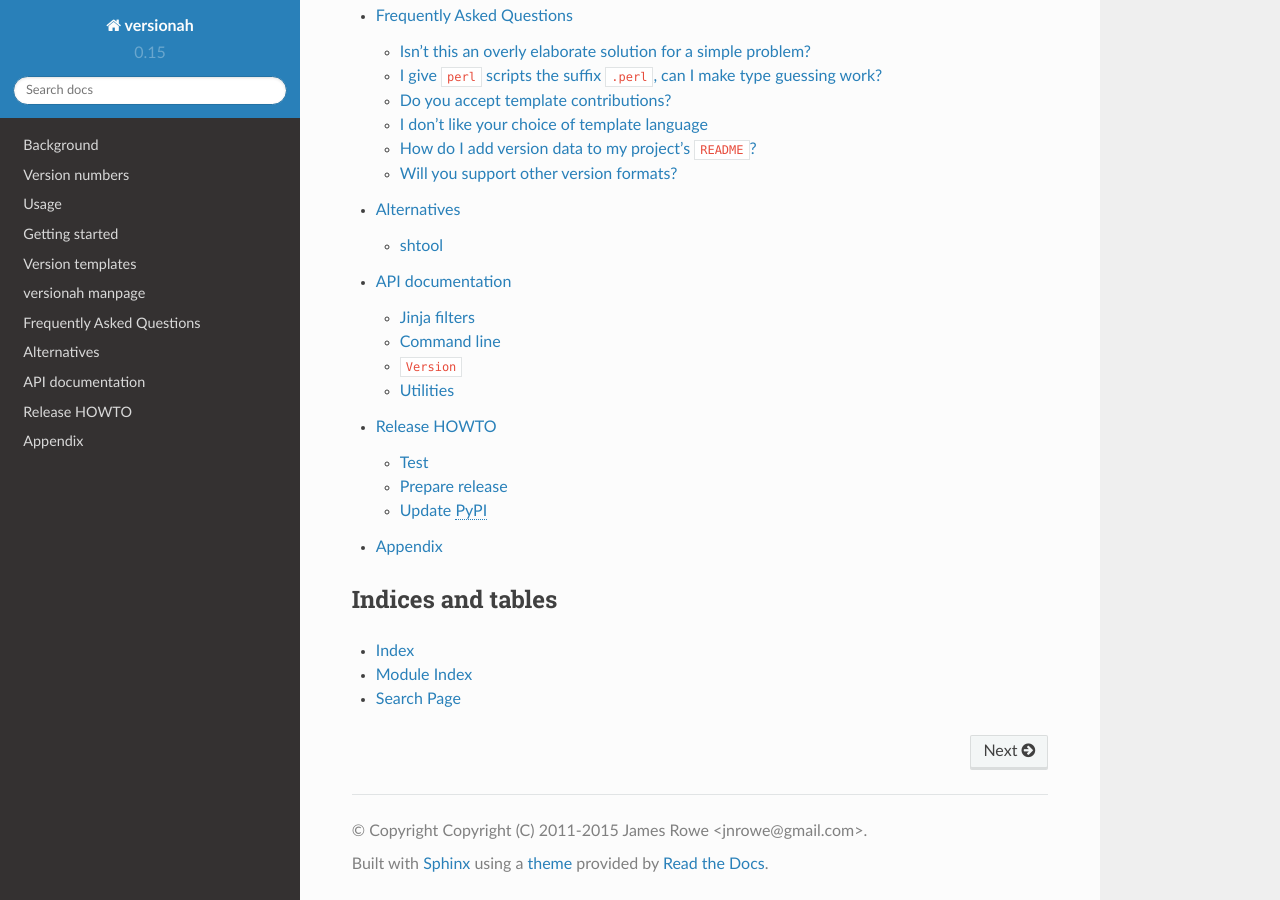
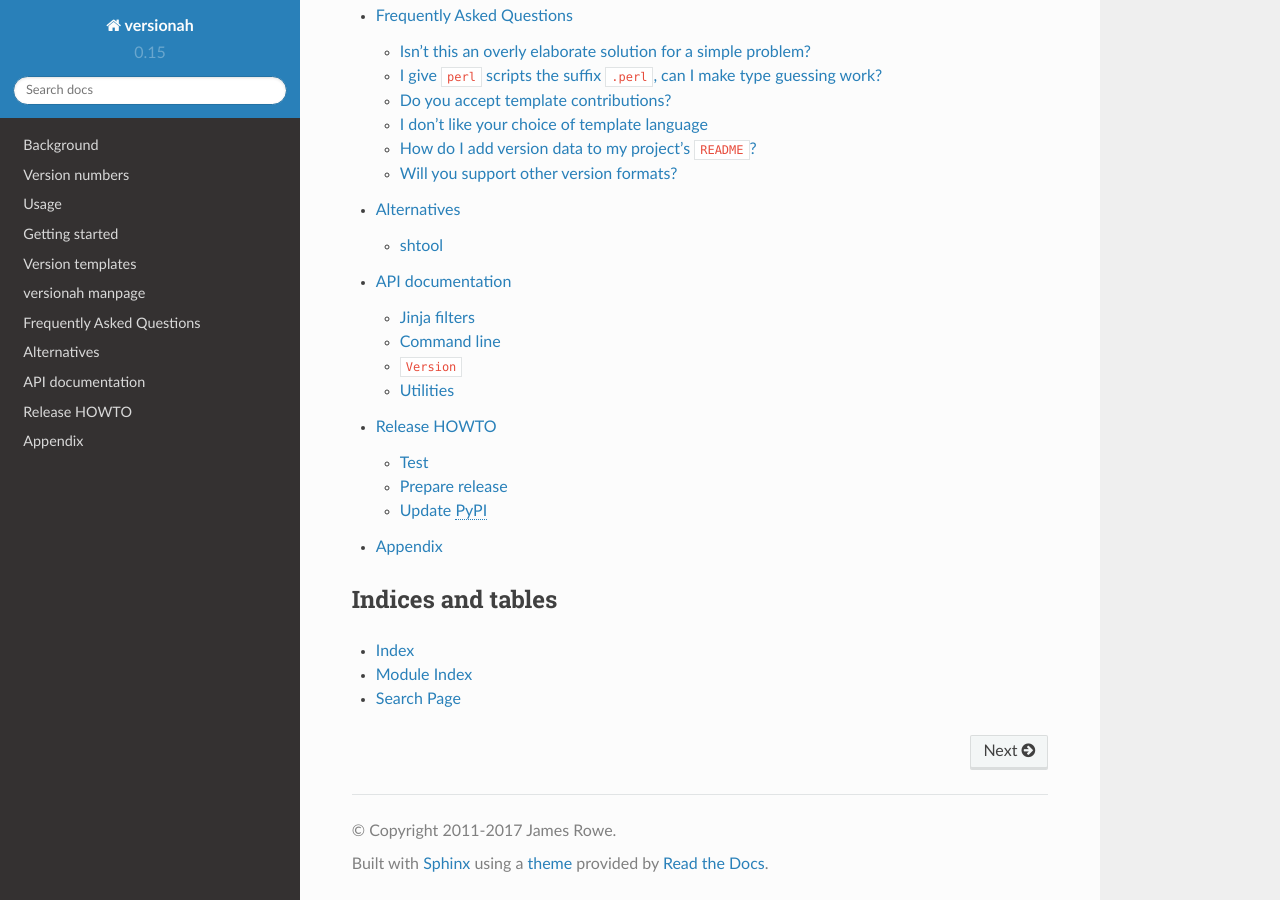
Before and after one commit to JNRowe/versionah, a Sphinx documentation site: the page built from doc/index.rst, in a window 1280 px wide and 900 px high, scrolled down 1368 px. Built offline with Sphinx 7.4.7 and the Read the Docs theme 2.0.0, drawn with Linux system fonts in a browser that asks for light colours.

Commit message:
[Tr] Fix copyright footer in Sphinx output

```diff
--- a/doc/conf.py
+++ b/doc/conf.py
@@ -53,7 +53,7 @@ master_doc = 'index'
 source_suffix = '.rst'
 
 project = u'versionah'
-copyright = versionah.__copyright__
+copyright = '2011-2017  James Rowe'
 
 version = '.'.join([str(x) for x in versionah._version.tuple[:2]])
 release = versionah._version.dotted
```
